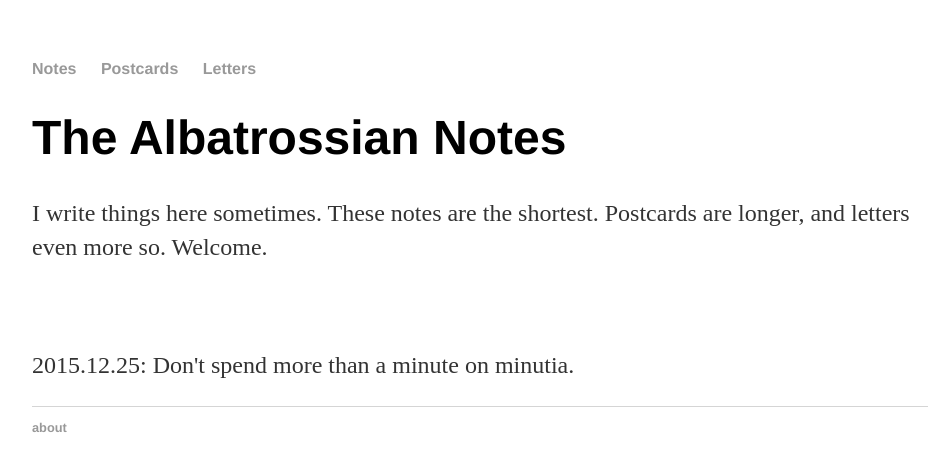
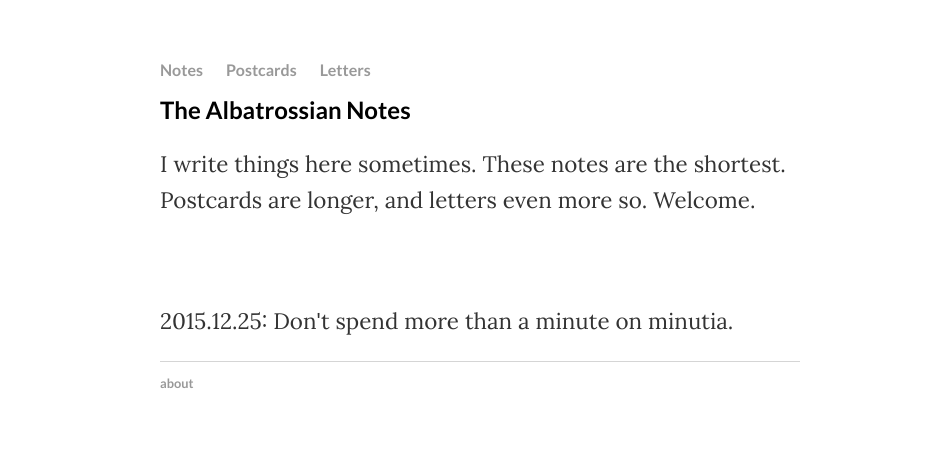
Before and after one commit to brunston/albatrossianweb, a Jekyll site: the page built from index.html, in a window 1280 px wide. Shown: the top 471 px of the page, without its empty margins (160-1100 px from the left). Built offline with Jekyll 4.4.1, drawn with Linux system fonts in a browser that asks for light colours.

Commit message:
Update main.css

```diff
--- a/css/main.css
+++ b/css/main.css
@@ -1,12 +1,14 @@
+@import url(https://fonts.googleapis.com/css?family=Lato:700|Lora:400,400italic,700);
 body {
+    font-family: 'Lora', serif;
     margin: 60px auto;
-    width: 70%;
+    width: 50%;
 }
 nav ul, footer ul {
-    font-family:'Helvetica', 'Arial', 'Sans-Serif';
+    font-family:'Lato', 'Sans-Serif';
     padding: 0px;
     list-style: none;
-    font-weight: bold;
+    font-weight: 700, bold;
 }
 nav ul li, footer ul li {
     display: inline;
@@ -20,12 +22,14 @@ a:hover {
     text-decoration: underline;
 }
 h1 {
-    font-size: 3em;
-    font-family:'Helvetica', 'Arial', 'Sans-Serif';
+    font-size: 1.5em;
+    font-family: 'Lato', sans-serif;
+    font-weight: 700, bold;
 }
 p {
-    font-size: 1.5em;
-    line-height: 1.4em;
+    font-size: 1.4em;
+    font-family: 'Lora', serif;
+    line-height: 1.6em;
     color: #333;
 }
 footer {
@@ -41,3 +45,11 @@ ul.posts {
 ul.posts li {
     list-style: none;
 }
+
+@media print, screen and (max-width: 960px) {
+    body {
+    font-family: 'Lora', serif;
+    margin: 60px auto;
+    width: 70%;
+}
+}
```
